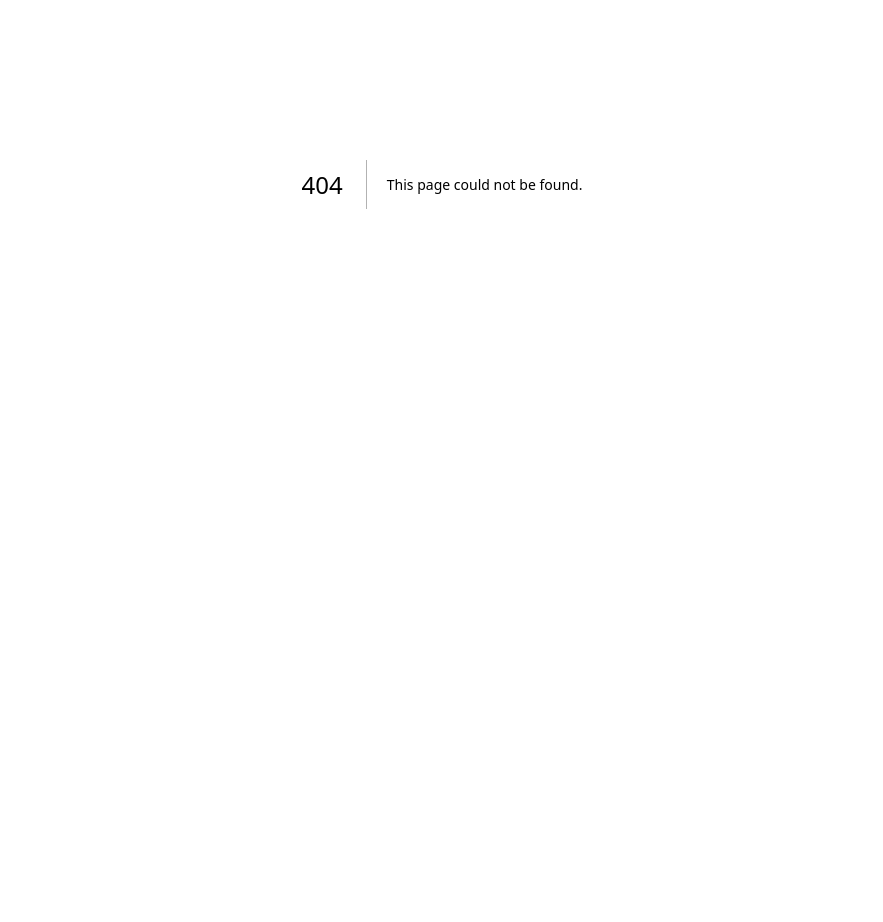
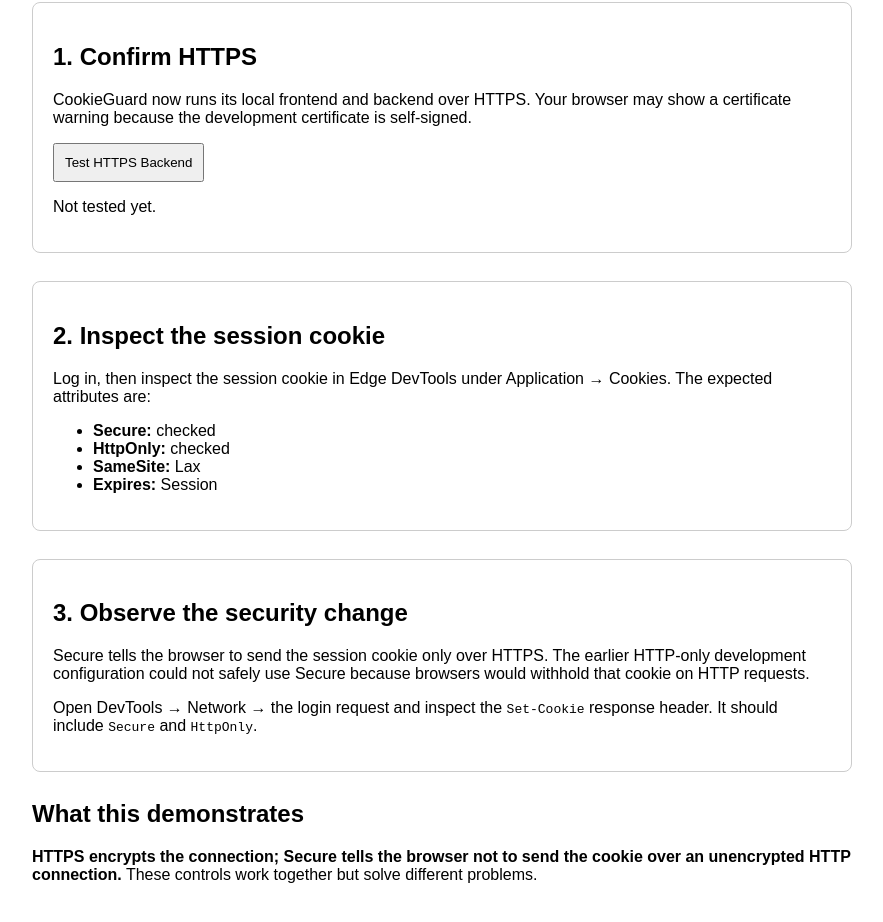
Before and after one commit to poncema4/CookieGuard, a Next.js app in the folder frontend/: page /secure-lab in a window 1280 px wide. Before the commit this address had no page. Shown: the part 216-1138 px from the top of the page, without its empty margins (198-1081 px from the left). Before the commit the page ends 800 px from the top, so only its background shows below. Built offline with nearby package versions, Linux system fonts and the light colour scheme.

Commit message:
Add Secure + HTTPS demonstration lab

```diff
--- /dev/null
+++ b/frontend/app/secure-lab/page.tsx
@@ -0,0 +1,44 @@
+"use client";
+
+import { useState } from "react";
+
+export default function SecureLabPage() {
+  const [result, setResult] = useState("Not tested yet.");
+  async function testHttps() {
+    try {
+      const response = await fetch("/api/health", { cache: "no-store" });
+      const data = (await response.json()) as { protocol?: string };
+      setResult(response.ok && data.protocol === "https" ? "HTTPS connection confirmed." : "Unexpected protocol response.");
+    } catch {
+      setResult("HTTPS test failed. Confirm the backend and frontend are running with the Phase 6 commands.");
+    }
+  }
+
+  return (
+    <main style={{ maxWidth: 820, margin: "0 auto", padding: 48, fontFamily: "sans-serif" }}>
+      <a href="/">← Back to CookieGuard</a>
+      <h1>Secure + HTTPS Lab</h1>
+      <p>This controlled lab demonstrates why the Secure cookie attribute requires HTTPS and how transport encryption protects session traffic in transit.</p>
+      <section style={{ marginTop: 28, padding: 20, border: "1px solid #ccc", borderRadius: 8 }}>
+        <h2>1. Confirm HTTPS</h2>
+        <p>CookieGuard now runs its local frontend and backend over HTTPS. Your browser may show a certificate warning because the development certificate is self-signed.</p>
+        <button type="button" onClick={testHttps} style={{ padding: 10 }}>Test HTTPS Backend</button>
+        <p role="status">{result}</p>
+      </section>
+      <section style={{ marginTop: 28, padding: 20, border: "1px solid #ccc", borderRadius: 8 }}>
+        <h2>2. Inspect the session cookie</h2>
+        <p>Log in, then inspect the session cookie in Edge DevTools under Application → Cookies. The expected attributes are:</p>
+        <ul><li><strong>Secure:</strong> checked</li><li><strong>HttpOnly:</strong> checked</li><li><strong>SameSite:</strong> Lax</li><li><strong>Expires:</strong> Session</li></ul>
+      </section>
+      <section style={{ marginTop: 28, padding: 20, border: "1px solid #ccc", borderRadius: 8 }}>
+        <h2>3. Observe the security change</h2>
+        <p>Secure tells the browser to send the session cookie only over HTTPS. The earlier HTTP-only development configuration could not safely use Secure because browsers would withhold that cookie on HTTP requests.</p>
+        <p>Open DevTools → Network → the login request and inspect the <code>Set-Cookie</code> response header. It should include <code>Secure</code> and <code>HttpOnly</code>.</p>
+      </section>
+      <section style={{ marginTop: 28 }}>
+        <h2>What this demonstrates</h2>
+        <p><strong>HTTPS encrypts the connection; Secure tells the browser not to send the cookie over an unencrypted HTTP connection.</strong> These controls work together but solve different problems.</p>
+      </section>
+    </main>
+  );
+}
```
